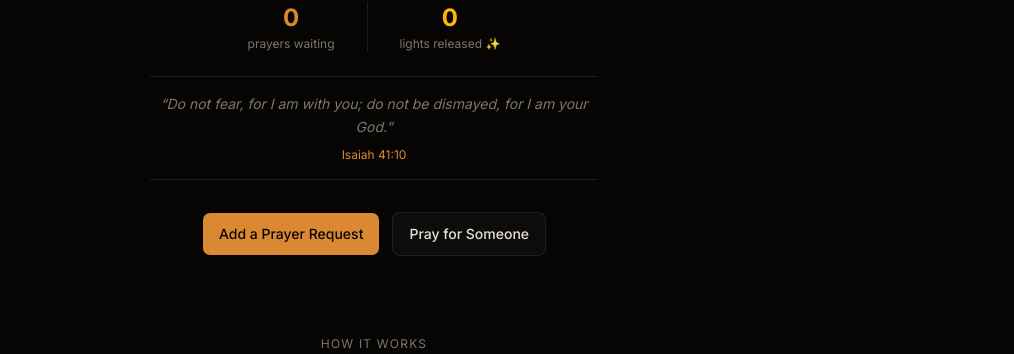
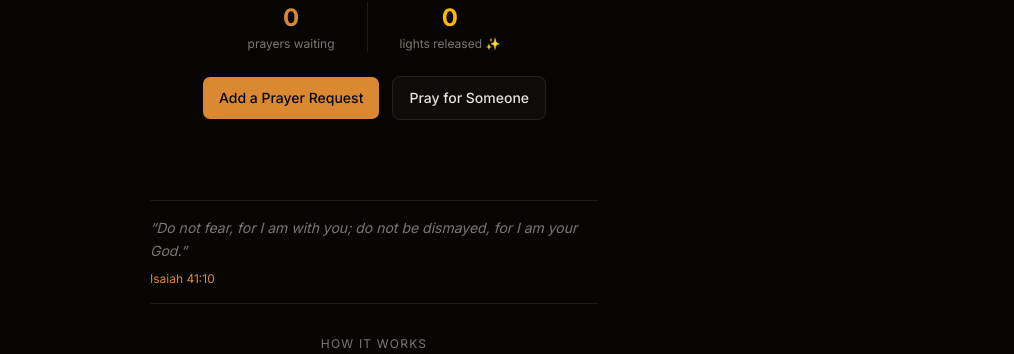
Before and after one commit to ron-pineda/PrayerJar, a Next.js app: page / in a window 1280 px wide. Shown: the part 808-1162 px from the top of the page, without its empty margins (266-1280 px from the left). Built offline with nearby package versions, Linux system fonts and the light colour scheme; no server answers; the database is empty.

Commit message:
fix: show daily verse for signed-in users on homepage

```diff
--- a/src/app/(public)/page.tsx
+++ b/src/app/(public)/page.tsx
@@ -149,20 +149,20 @@ export default async function HomePage() {
             </div>
           </div>
 
-          {/* Daily verse */}
-          <div className="border-t border-b py-4 mb-8 max-w-md mx-auto">
-            <p className="text-sm italic text-muted-foreground leading-relaxed">
-              &ldquo;{verse.text}&rdquo;
-            </p>
-            <p className="text-xs text-primary mt-2">{verse.reference}</p>
-          </div>
-
           <div className="flex flex-col sm:flex-row gap-3 justify-center">
             <PrayerDialog />
             <Button size="lg" variant="outline" render={<Link href="/pray" />}>Pray for Someone</Button>
           </div>
         </section>
       )}
+
+      {/* Daily verse — visible to all users */}
+      <div className="border-t border-b py-4 mb-8 max-w-md mx-auto">
+        <p className="text-sm italic text-muted-foreground leading-relaxed">
+          &ldquo;{verse.text}&rdquo;
+        </p>
+        <p className="text-xs text-primary mt-2">{verse.reference}</p>
+      </div>
 
       {/* How it works — signed-out users only */}
       {!session?.user && (
```
